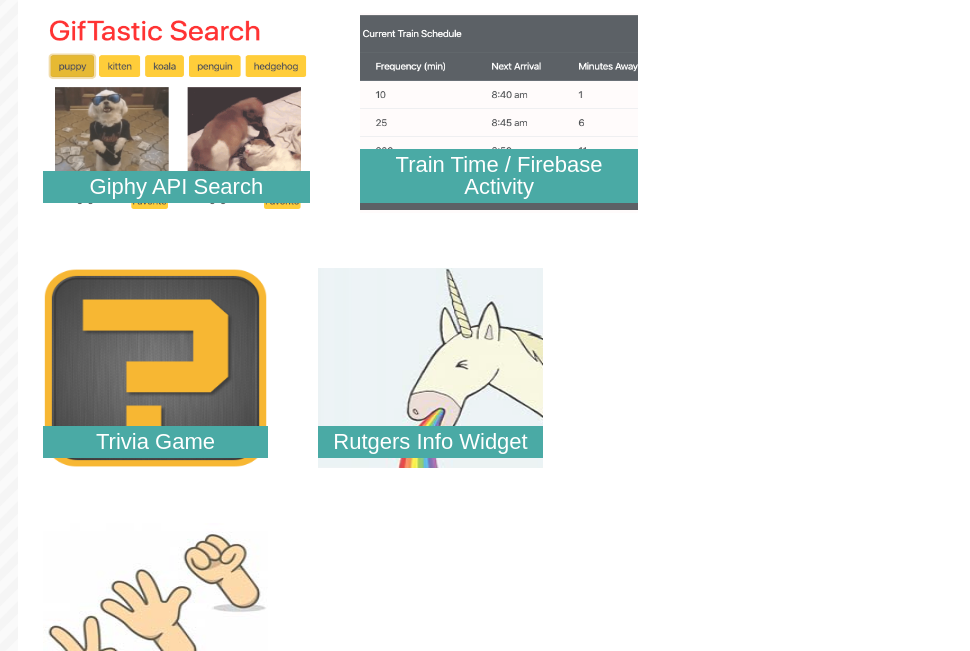
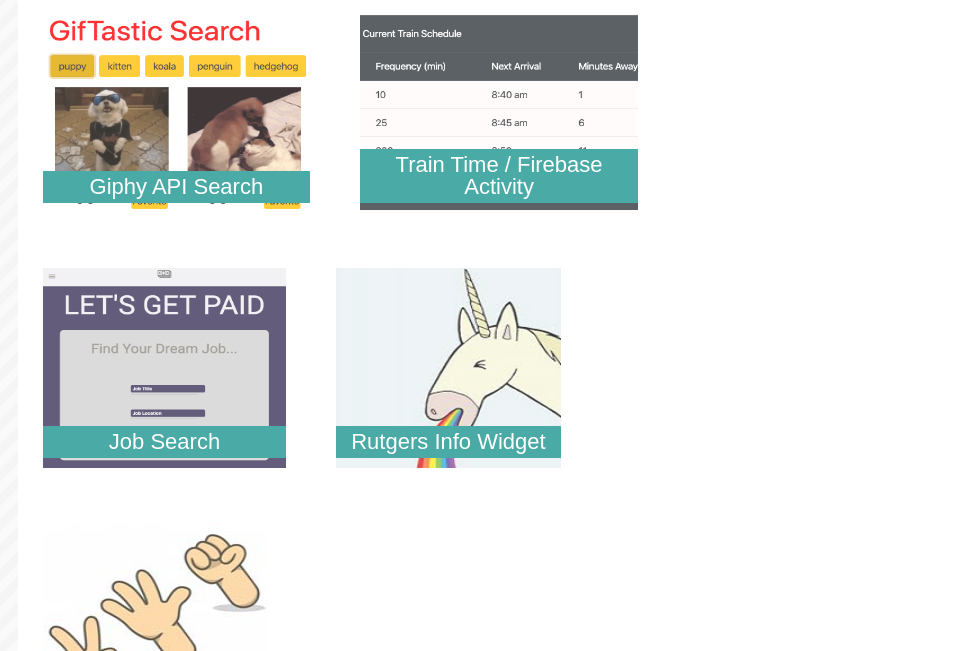
Before and after one commit to sharkrachel/Responsive-Portfolio, a plain HTML site: page portfolio.html in a window 1280 px wide. Shown: the part 149-800 px from the top of the page, without its empty margins (207-1177 px from the left). Drawn offline with Linux system fonts and the light colour scheme.

Commit message:
added project one to portfolio page

```diff
--- a/portfolio.html
+++ b/portfolio.html
@@ -42,8 +42,9 @@
                     <h3>Train Time / Firebase Activity</h3></a>
                 </div>
                 <div class="work grow">
-                    <img src="assets/images/Trivia.png" class="port-image" alt="Question mark">
-                    <h3>Trivia Game</h3>
+                    <a href="https://zuk881.github.io/blue_barracudas/">
+                    <img src="assets/images/job-search.png" class="port-image" alt="Job Search">
+                    <h3>Job Search</h3></a>
                 </div>
                 <div class="work grow">
                     <img src="assets/images/widget.png" class="port-image" alt="Unicorn throwing up a rainbow">
```
Also changed, not shown: assets/images/job-search.png (added).
